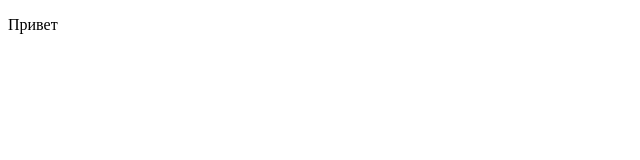
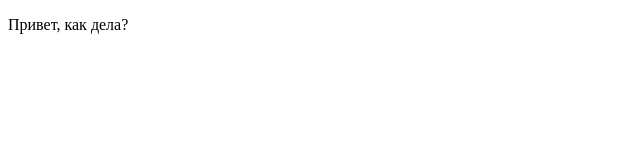
Before and after one commit to StasCU123/testgit, a plain HTML site: page index.html in a window 1280 px wide. Shown: the full height of the page, 0-640 px from the left. Drawn offline with Linux system fonts and the light colour scheme.

Commit message:
second-commit

```diff
--- a/index.html
+++ b/index.html
@@ -6,6 +6,6 @@
     <title>Document</title>
 </head>
 <body>
-    <p>Привет</p>
+    <p>Привет, как дела?</p>
 </body>
 </html>
```
